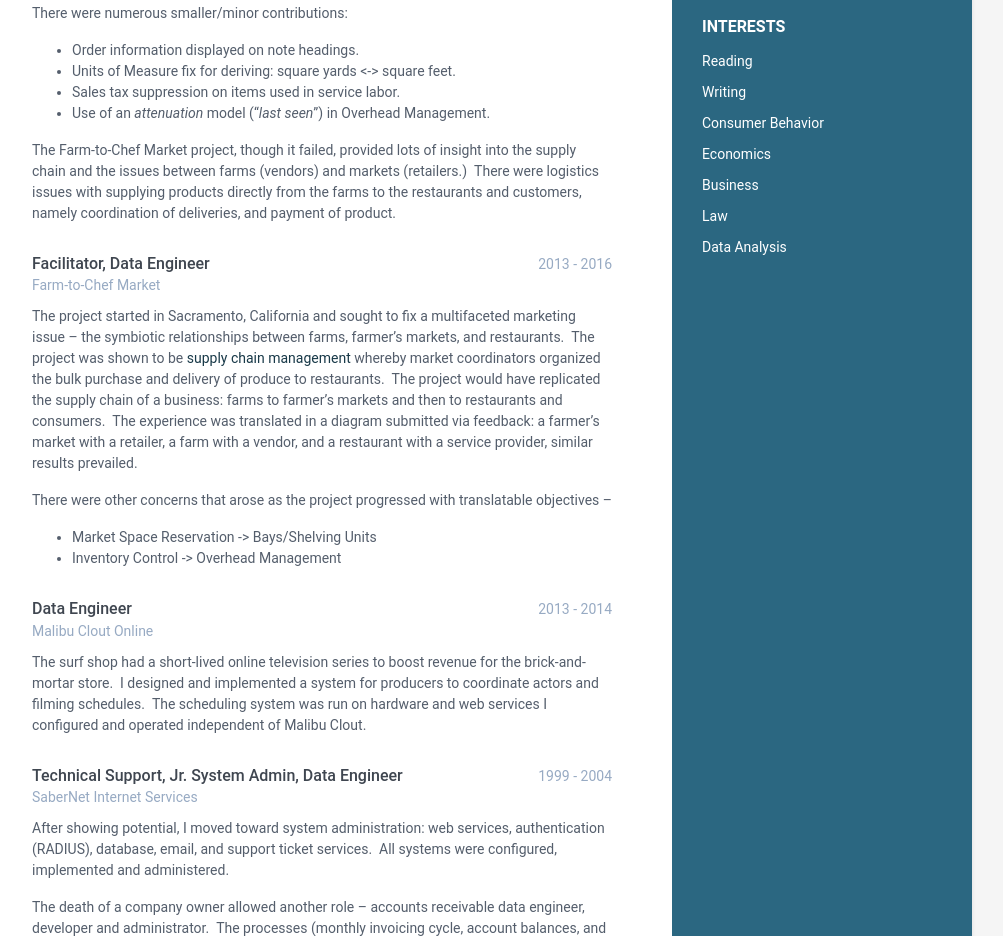
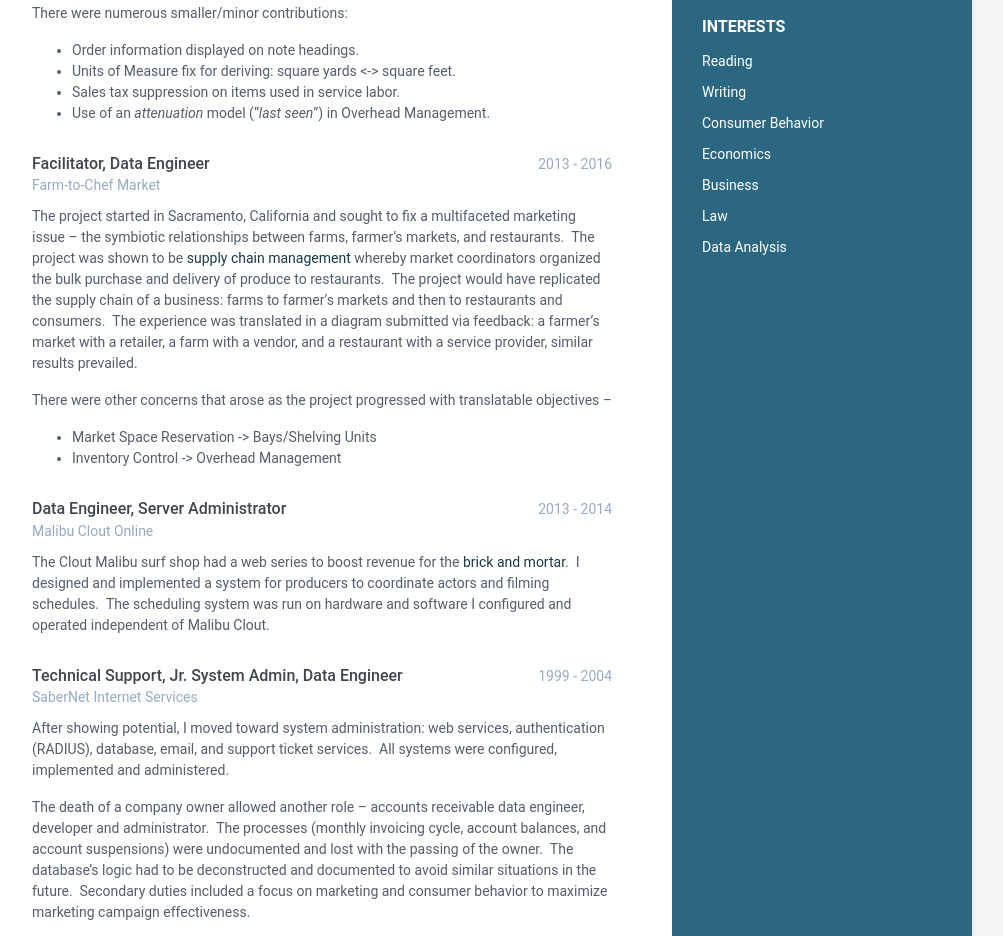
Before and after one commit to showards/showards.github.io, a plain HTML site: page resume/index.html in a window 1280 px wide. Shown: the part 688-1624 px from the top of the page, without its empty margins (168-1171 px from the left). Drawn offline with nearby package versions, Linux system fonts and the light colour scheme.

Commit message:
- another round of condensing...

```diff
--- a/resume/index.html
+++ b/resume/index.html
@@ -282,8 +282,6 @@
   <li>Use of an <em>attenuation</em> model (“<em>last seen</em>”) in Overhead Management.</li>
 </ul>
 
-<p>The Farm-to-Chef Market project, though it failed, provided lots of insight into the supply chain and the issues between farms (vendors) and markets (retailers.)  There were logistics issues with supplying products directly from the farms to the restaurants and customers, namely coordination of deliveries, and payment of product.</p>
-
     </div><!--//details-->
 
 
@@ -322,7 +320,7 @@
     <div class="meta">
 
       <div class="upper-row">
-        <h3 class="job-title">Data Engineer</h3>
+        <h3 class="job-title">Data Engineer, Server Administrator</h3>
         <div class="time">2013 - 2014</div>
       </div><!--//upper-row-->
 
@@ -332,7 +330,7 @@
 
 
     <div class="details">
-      <p>The surf shop had a short-lived online television series to boost revenue for the brick-and-mortar store.  I designed and implemented a system for producers to coordinate actors and filming schedules.  The scheduling system was run on hardware and web services I configured and operated independent of Malibu Clout.</p>
+      <p>The Clout Malibu surf shop had a web series to boost revenue for the <a href="https://en.wikipedia.org/wiki/Retailer">brick and mortar</a>.  I designed and implemented a system for producers to coordinate actors and filming schedules.  The scheduling system was run on hardware and software I configured and operated independent of Malibu Clout.</p>
 
     </div><!--//details-->
 
```
